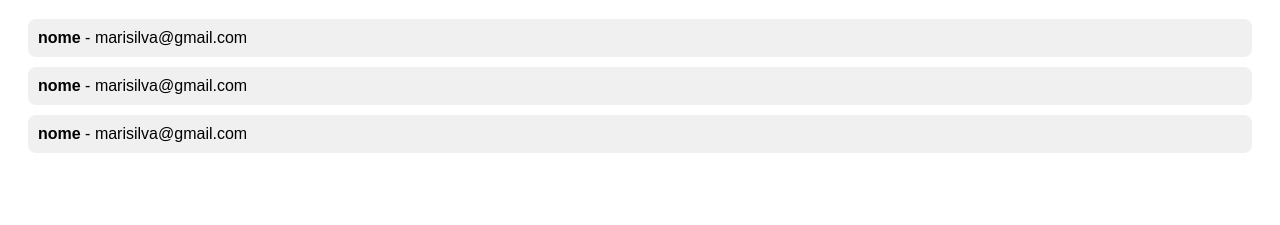
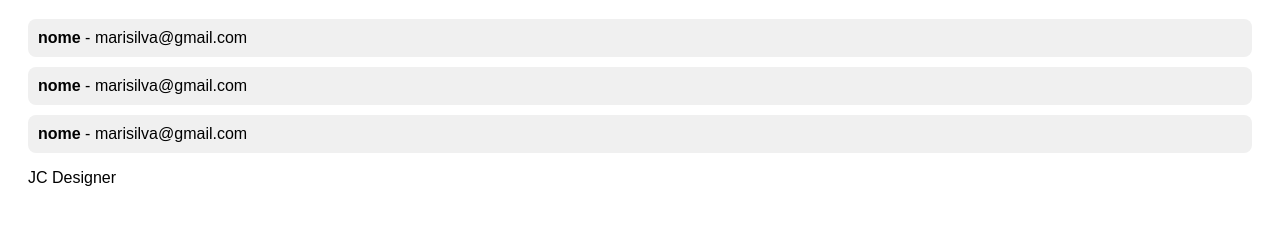
Before and after one commit to admjcsmelo/portal_iadre, a plain HTML site: page index.html in a window 1280 px wide. Shown: the part 89-314 px from the top of the page. Drawn offline with Linux system fonts and the light colour scheme.

Commit message:
Update index.html

```diff
--- a/index.html
+++ b/index.html
@@ -20,4 +20,5 @@
     <li><strong>nome</strong> - marisilva@gmail.com</li>
   </ul>
 </body>
+  <footer> JC Designer</footer>
 </html>
```
